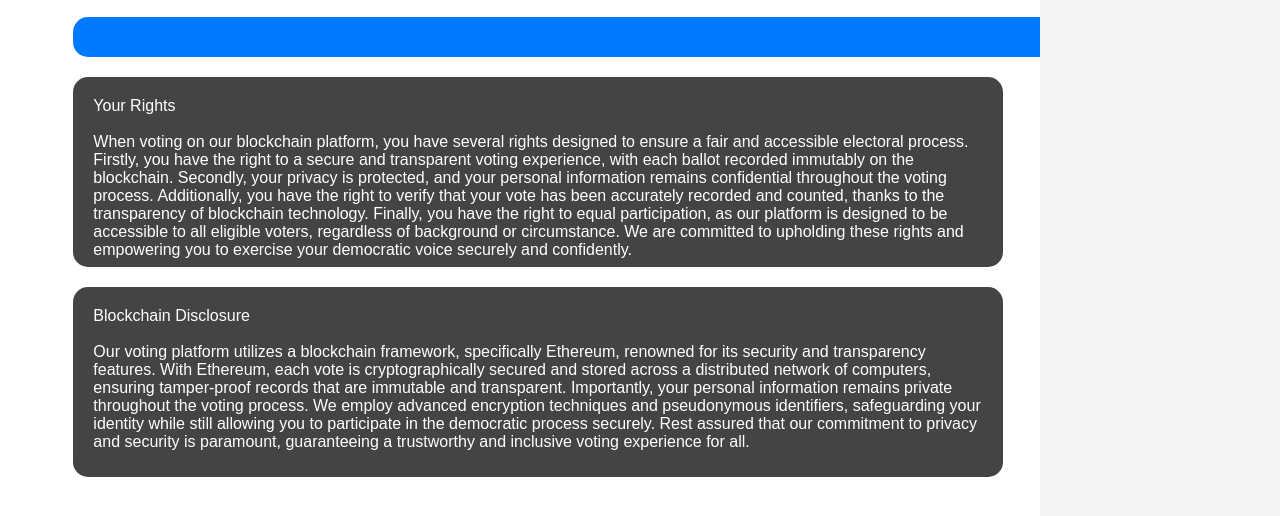
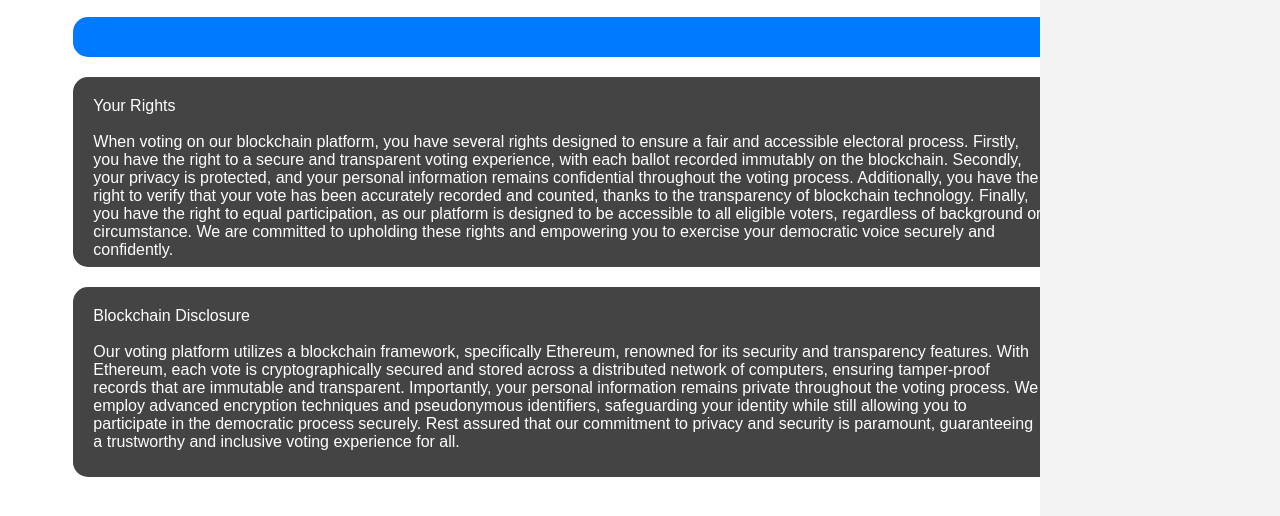
Before and after one commit to sirhChrisE/Blockchain-Project--Team, a plain HTML site: page VOTING_PAGE/VotingWebsitePOC.html in a window 1280 px wide. Shown: the part 136-652 px from the top of the page. Drawn offline with Linux system fonts and the light colour scheme.

Commit message:
Width Adjustment for Information Boxes
I have successfully adjusted the size of the information boxes so that the text can successfully be seen. I will also be commenting out the scroll function due to how I believe that they are not needed for these boxes.

```diff
--- a/VOTING_PAGE/styles.css
+++ b/VOTING_PAGE/styles.css
@@ -29,9 +29,9 @@ body {
 }
 .rights-box, .disclosure-box {
     background-color: #444;
-    overflow-y: scroll;
+    /* overflow-y: scroll; */
     height: 150px;
-    width: 75%;
+    width: 80%;
     float: left;
 }
 .sidebar {
```
